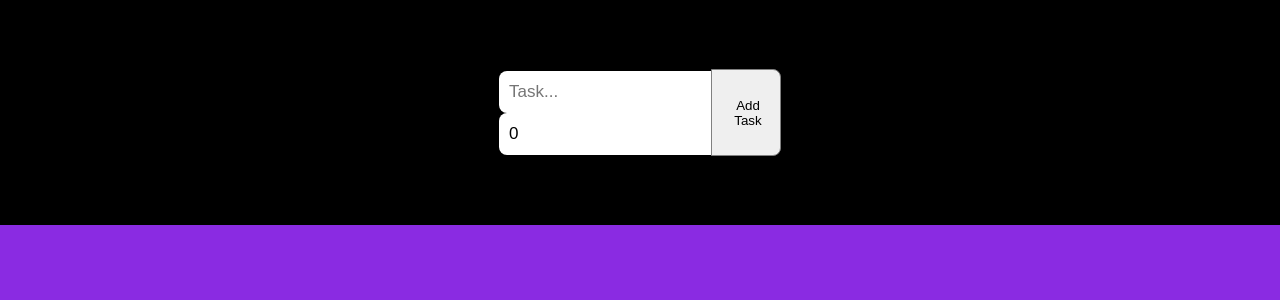
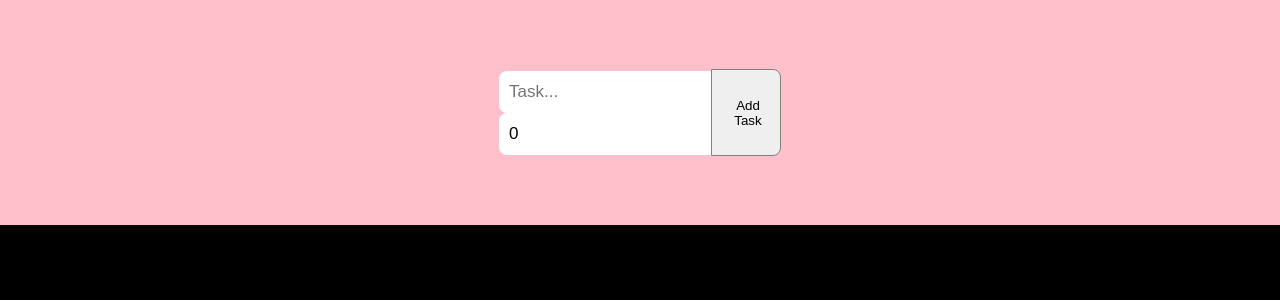
Before and after one commit to Al3xand3r11/tstodo-app, a React (Create React App) app: page / in a window 1280 px wide. Shown: the top 300 px of the page. Built offline with nearby package versions, Linux system fonts and the light colour scheme.

Commit message:
color changes

```diff
--- a/src/App.css
+++ b/src/App.css
@@ -14,7 +14,7 @@ body{
 }
 
 .Header{
-  background-color: black;
+  background-color: pink;
   flex: 30%;
   width: 100%;
   display: flex;
@@ -57,7 +57,7 @@ body{
   align-items: center;
   padding-top: 50px;
   flex-direction: column;
-  background-color: blueviolet;
+  background-color: black;
 }
 
 .task{
```
